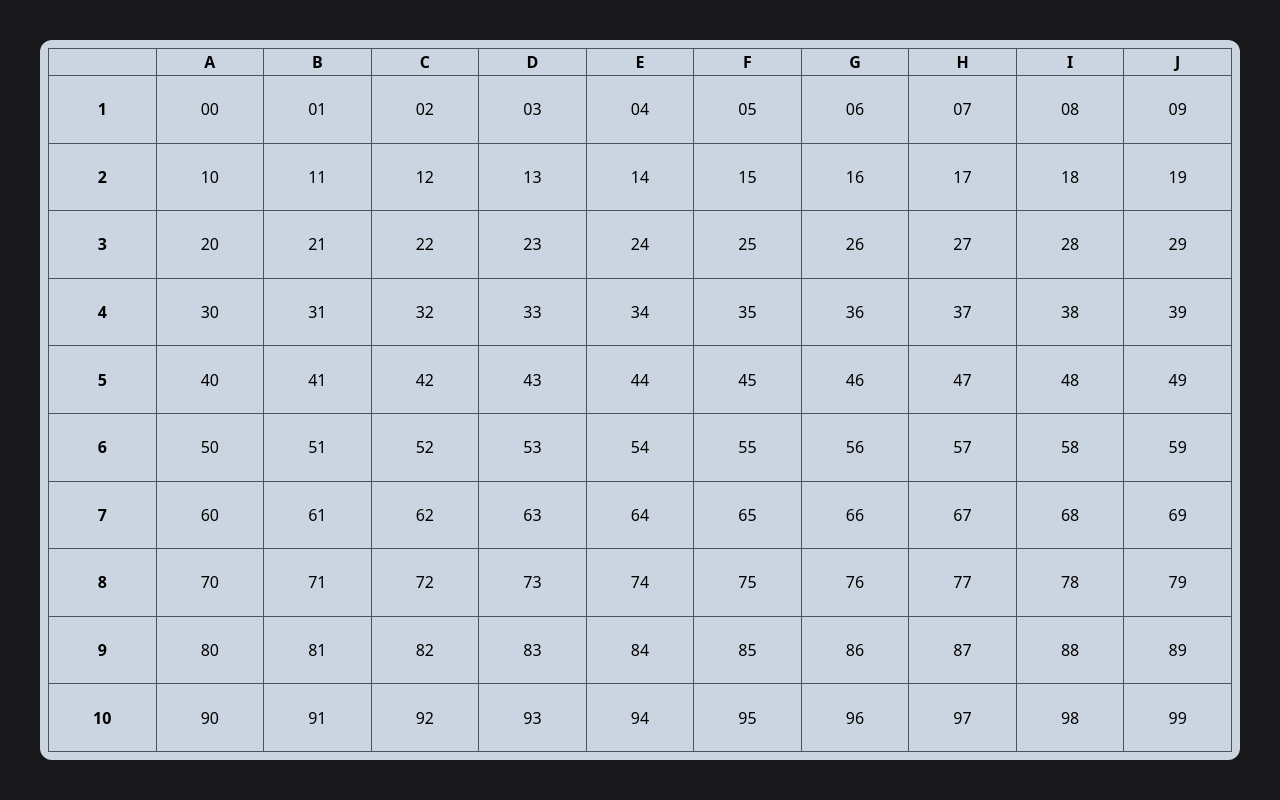
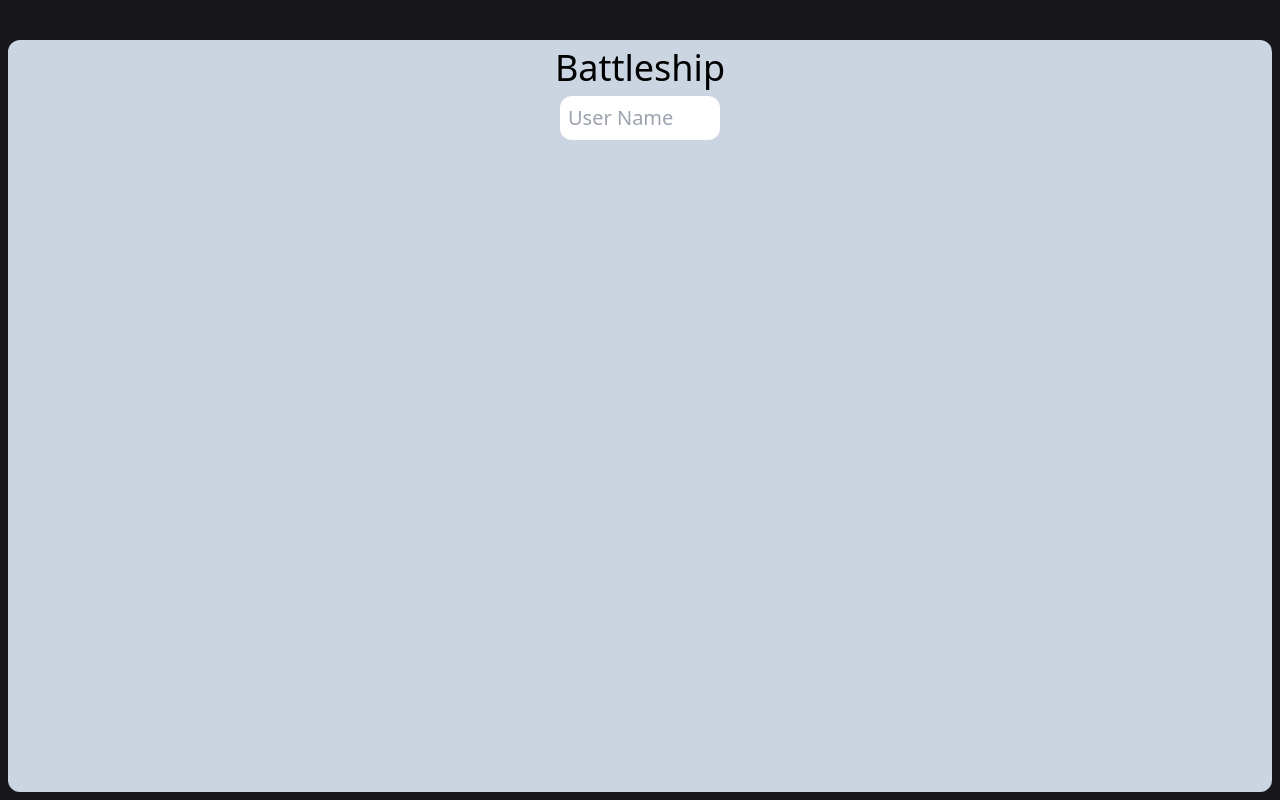
Before and after one commit to ilathem/battleship, a React (Vite) app: page / in a window 1280 px wide. Built offline with nearby package versions, Linux system fonts and the light colour scheme.

Commit message:
Add login screen

```diff
--- a/src/App.tsx
+++ b/src/App.tsx
@@ -1,4 +1,6 @@
 import { useState } from "react";
+import { database } from "./firebase";
+import { ref, set, onValue, get, child } from 'firebase/database'
 
 function App() {
   const [ firstPlayerTurn, setFirstPlayerTurn ] = useState(true);
@@ -9,16 +11,112 @@
       board[i][j] = '?';
     }
   }
+  const [ title, setTitle ] = useState("Battleship");
+  const [ userNameInput, setUserNameInput ] = useState('');
+  const [ userData, setUserData ] = useState<{name: string, wins: number, losses: number}>();
+  const [ userDataLoading, setUserDataLoading ] = useState(false);
+  const [ page, setPage ] = useState('login');
+  const [ gameLoading, setGameLoading ] = useState(false);
+  const [ gameData, setGameData ] = useState()
 
-  const handleClick = () => {
+  const loginOrRegister = (userName: string) => {
+    setUserDataLoading(true);
+    const userRef = ref(database, "users/" + userName);
+    onValue(userRef, (snapshot) => {
+      const data = snapshot.val();
+      if (data) {
+        setUserDataLoading(false);
+        setUserData(data)
+      } else {
+        setUserDataLoading(false);
+        set(userRef, {
+          name: userName,
+          wins: 0,
+          losses: 0,
+        });
+      }
+    })
+    setPage('selectOption')
+  }
+
+  const joinGame = () => {
+    setPage("joinGame")
+    setGameLoading(true)
+    const gameRef = ref(database, "game/");
+    onValue(gameRef, (snapshot) => {
+      const data = snapshot.val();
+      if (data) {
+        console.log(data);
+        setGameData(data);
+      } else {
+        const board:Array<Array<string>> = new Array(10)
+        for (let i = 0; i < 10; i++) board[i] = new Array(10);
+        for (let i = 0; i < 10; i++) {
+          for (let j = 0; j < 10; j++) {
+            board[i][j] = '?';
+          }
+        }
+        setGameLoading(false);
+        set(gameRef, {
+          player1: userData?.name ?? '',
+          player2: '',
+          state: 'waiting for player2',
+          board: board,
+        })
+      }
+    })
+  }
+
+  const spectateGame = () => {
 
   }
 
   return (
-    <div className="h-screen w-full bg-zinc-900 p-10">
+    <div className="relative h-screen w-full bg-zinc-900 pt-10 pb-2 px-2">
+      {userData && <div className="absolute left-4 top-2 flex flex-row">
+        <p className="text-white/90 text-xl bg-zinc-800 rounded-xl px-2 hover:text-white mr-4 transition">User: {userData?.name}</p>
+        <p className="text-white/90 text-xl bg-zinc-800 rounded-xl px-2 hover:text-white mr-4 transition">Wins: {userData?.wins}</p>
+        <p className="text-white/90 text-xl bg-zinc-800 rounded-xl px-2 hover:text-white mr-4 transition">Losses: {userData?.losses}</p>
+      </div>}
+      {userData && <button className="absolute right-4 top-2 bg-zinc-800 hover:bg-zinc-700 transition px-2 rounded-xl text-white/90 hover:text-white text-xl active:bg-zinc-800"
+        onClick={() => {
+          setUserData(undefined);
+          setPage("login");
+          setUserNameInput('')
+        }}>Logout</button>}
       <div className="h-full w-full bg-slate-300 rounded-xl p-2">
-        {firstPlayerTurn && <Board board={board} handleClick={handleClick} />}
-        {!firstPlayerTurn && <Board board={board} handleClick={handleClick} />}
+        <div className="text-xl text-center flex flex-col items-center">
+          <h1 className="text-4xl peer">{title}</h1>
+          {page === 'login' && <form className="text-xl text-center flex flex-col items-center"
+            onSubmit={(e) => {
+              e.preventDefault()
+              loginOrRegister(userNameInput)
+            }}
+          >
+            <input
+              type="text"
+              placeholder="User Name"
+              className="rounded-xl p-2 w-40 m-2 transition peer"
+              onChange={(e) => setUserNameInput(e.target.value)}
+              value={userNameInput}
+              required
+            />
+            {userNameInput && <button className="transition opacity-0 peer-valid:opacity-100 border-black/50 border-2 px-4 py-2 rounded-full active:bg-slate-400 hover:bg-slate-400/50 cursor-pointer"
+              onClick={() => loginOrRegister(userNameInput)}>Login/Register</button>}
+          </form>}
+          {page === 'selectOption' && <div>
+            {userDataLoading && <p className="text-3xl">Loading...</p>}
+            {userData &&
+              <div className="flex flex-col mt-4">
+                <button className="border-black/50 border-2 px-4 py-2 m-2 rounded-full active:bg-slate-400 hover:bg-slate-400/50 select-none" onClick={() => joinGame()}>Join a game</button>
+                <button className="border-black/50 border-2 px-4 py-2 m-2 rounded-full active:bg-slate-400 hover:bg-slate-400/50 select-none" onClick={() => spectateGame()}>Spectate</button>
+              </div>
+            }
+          </div>}
+          {page === 'joinGame' && <div>
+            {gameLoading && <p className="text-3xl">Loading game data...</p>}
+          </div>}
+        </div>
       </div>
     </div>
   )
--- a/src/firebase.ts
+++ b/src/firebase.ts
@@ -1,5 +1,6 @@
 // Import the functions you need from the SDKs you need
 import { initializeApp } from "firebase/app";
+import { getDatabase } from 'firebase/database'
 // TODO: Add SDKs for Firebase products that you want to use
 // https://firebase.google.com/docs/web/setup#available-libraries
 
@@ -10,8 +11,12 @@
   projectId: "battleship-7f327",
   storageBucket: "battleship-7f327.appspot.com",
   messagingSenderId: "704481721334",
-  appId: "1:704481721334:web:805943bf8576e7ffbe65d7"
+  appId: "1:704481721334:web:805943bf8576e7ffbe65d7",
+  databaseURL: "https://battleship-7f327-default-rtdb.firebaseio.com/",
 };
 
 // Initialize Firebase
 export const app = initializeApp(firebaseConfig);
+
+// Initialize Realtime Database and get a reference to the service
+export const database = getDatabase(app);
```
